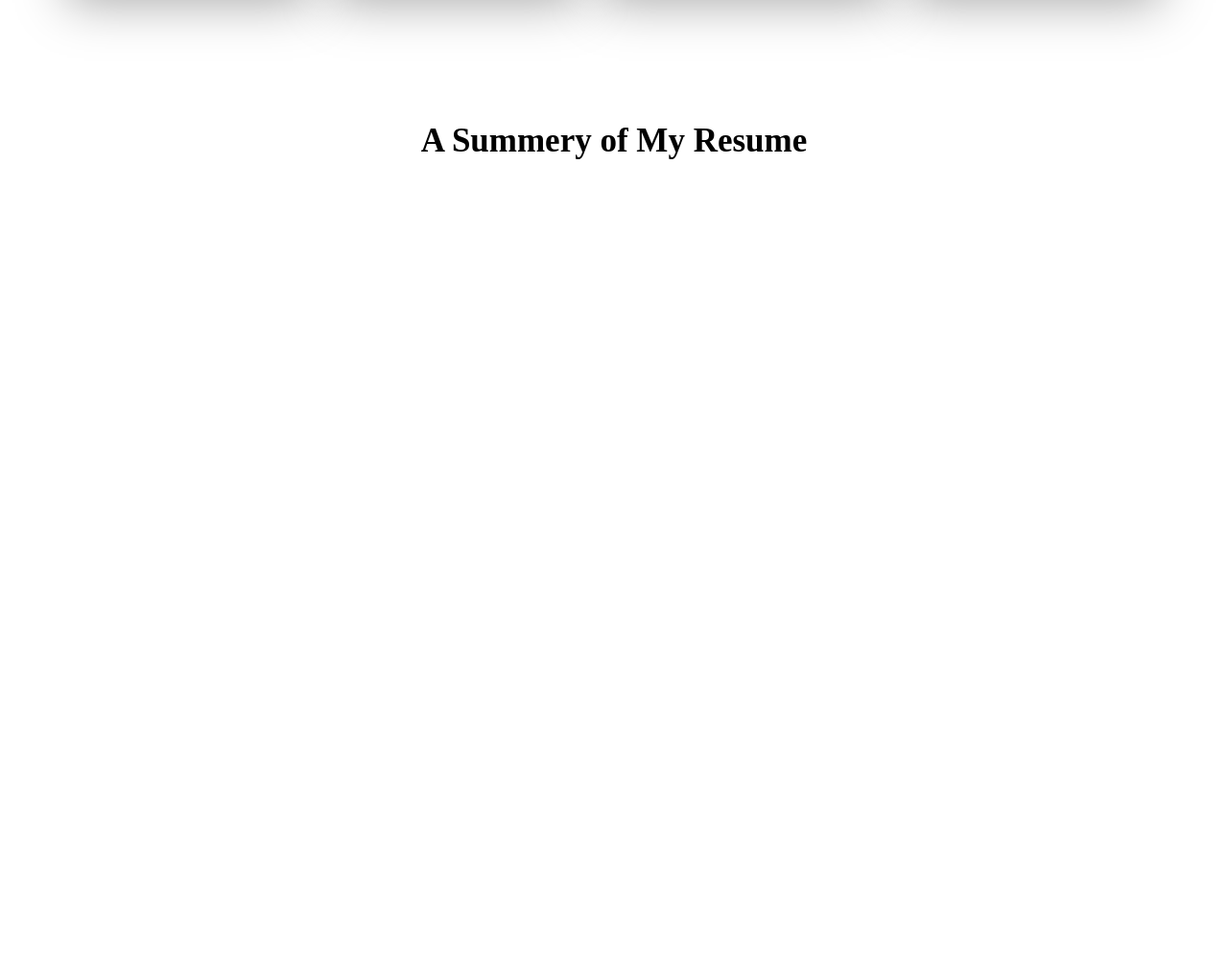
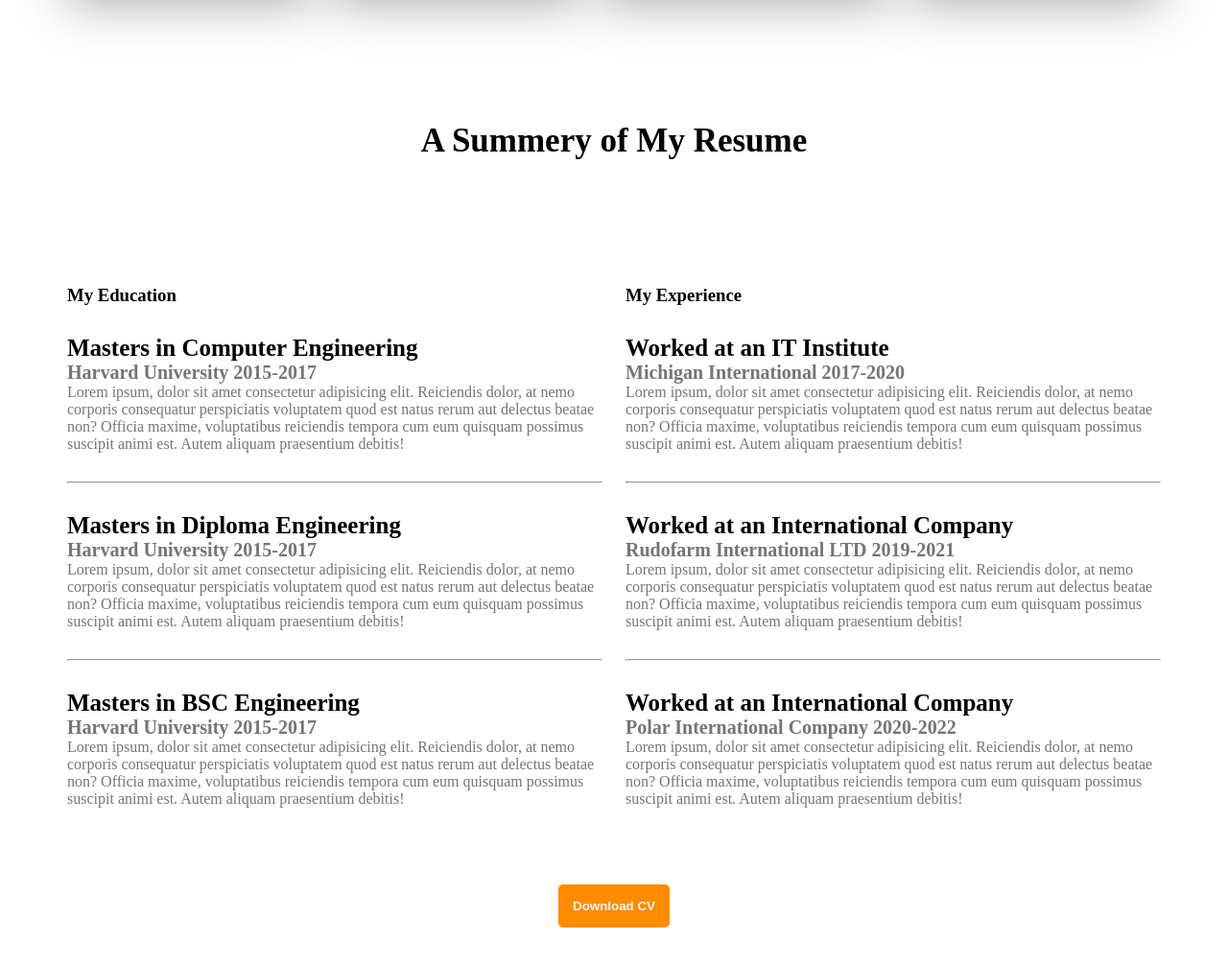
Before and after one commit to HasibUddin1/developer-portfolio, a plain HTML site: page index.html in a window 1280 px wide. Shown: the part 1964-2969 px from the top of the page at 96% size. Before the commit the page ends 2261 px from the top, so only its background shows below. Drawn offline with Linux system fonts and the light colour scheme.

Commit message:
added experience

```diff
--- a/index.html
+++ b/index.html
@@ -88,7 +88,52 @@
             </div>
         </section>
         <section class="resume">
-            <h3 class="resume-title">A Summery of My Resume</h3>
+            <h3 class="section-title">A Summery of My Resume</h3>
+            <div class="resume-content">
+                <div>
+                    <h3 class="resume-title">My Education</h3>
+                    <div class="resume-item">
+                        <h4 class="title">Masters in Computer Engineering</h4>
+                        <h5 class="sub-title">Harvard University 2015-2017</h5>
+                        <p class="description">Lorem ipsum, dolor sit amet consectetur adipisicing elit. Reiciendis dolor, at nemo corporis consequatur perspiciatis voluptatem quod est natus rerum aut delectus beatae non? Officia maxime, voluptatibus reiciendis tempora cum eum quisquam possimus suscipit animi est. Autem aliquam praesentium debitis!</p>
+                    </div>
+                    <hr>
+                    <div class="resume-item">
+                        <h4 class="title">Masters in Diploma Engineering</h4>
+                        <h5 class="sub-title">Harvard University 2015-2017</h5>
+                        <p class="description">Lorem ipsum, dolor sit amet consectetur adipisicing elit. Reiciendis dolor, at nemo corporis consequatur perspiciatis voluptatem quod est natus rerum aut delectus beatae non? Officia maxime, voluptatibus reiciendis tempora cum eum quisquam possimus suscipit animi est. Autem aliquam praesentium debitis!</p>
+                    </div>
+                    <hr>
+                    <div class="resume-item">
+                        <h4 class="title">Masters in BSC Engineering</h4>
+                        <h5 class="sub-title">Harvard University 2015-2017</h5>
+                        <p class="description">Lorem ipsum, dolor sit amet consectetur adipisicing elit. Reiciendis dolor, at nemo corporis consequatur perspiciatis voluptatem quod est natus rerum aut delectus beatae non? Officia maxime, voluptatibus reiciendis tempora cum eum quisquam possimus suscipit animi est. Autem aliquam praesentium debitis!</p>
+                    </div>
+
+                </div>
+                <div>
+                    <h3 class="resume-title">My Experience</h3>
+                    <div class="resume-item">
+                        <h4 class="title">Worked at an IT Institute</h4>
+                        <h5 class="sub-title">Michigan International 2017-2020</h5>
+                        <p class="description">Lorem ipsum, dolor sit amet consectetur adipisicing elit. Reiciendis dolor, at nemo corporis consequatur perspiciatis voluptatem quod est natus rerum aut delectus beatae non? Officia maxime, voluptatibus reiciendis tempora cum eum quisquam possimus suscipit animi est. Autem aliquam praesentium debitis!</p>
+                    </div>
+                    <hr>
+                    <div class="resume-item">
+                        <h4 class="title">Worked at an International Company </h4>
+                        <h5 class="sub-title">Rudofarm International LTD 2019-2021</h5>
+                        <p class="description">Lorem ipsum, dolor sit amet consectetur adipisicing elit. Reiciendis dolor, at nemo corporis consequatur perspiciatis voluptatem quod est natus rerum aut delectus beatae non? Officia maxime, voluptatibus reiciendis tempora cum eum quisquam possimus suscipit animi est. Autem aliquam praesentium debitis!</p>
+                    </div>
+                    <hr><div class="resume-item">
+                        <h4 class="title">Worked at an International Company</h4>
+                        <h5 class="sub-title">Polar International Company 2020-2022</h5>
+                        <p class="description">Lorem ipsum, dolor sit amet consectetur adipisicing elit. Reiciendis dolor, at nemo corporis consequatur perspiciatis voluptatem quod est natus rerum aut delectus beatae non? Officia maxime, voluptatibus reiciendis tempora cum eum quisquam possimus suscipit animi est. Autem aliquam praesentium debitis!</p>
+                    </div>
+                </div>
+            </div>
+            <div class="resume-button">
+                <button class="btn-text">Download CV</button>
+            </div>
         </section>
     </main>
     <footer>
--- a/styles/portfolio.css
+++ b/styles/portfolio.css
@@ -23,10 +23,12 @@ nav {
     justify-content: space-between;
     margin: 0 200px;
 }
+
 /* creating space in list items */
 nav ul li {
     margin-left: 50px;
 }
+
 /* button text decoration */
 .btn-text {
     padding: 15px;
@@ -97,47 +99,83 @@ main {
     max-width: 1140px;
     margin: 0 auto;
 }
+
 /* table info aligning */
-.about-info-container{
+.about-info-container {
     display: flex;
     justify-content: space-around;
     margin-top: 20px;
     margin-bottom: 20px;
 }
-.info-title{
+
+.info-title {
     font-size: 20px;
 }
-.info-description{
+
+.info-description {
     font-size: 20px;
     font-weight: 700;
 }
+
 /* My skills section aligning */
-.skill-container{
+.skill-container {
     display: flex;
     gap: 24px;
 }
-.my-skills-style{
+
+.my-skills-style {
     font-size: 35px;
     text-align: center;
     margin-top: 130px;
     margin-bottom: 130px;
 }
-.skill-title{
+
+.skill-title {
     font-weight: 700;
     font-size: 20px;
     margin-top: 30px;
     margin-bottom: 20px;
 }
-.skill-info{
+
+.skill-info {
     background-color: #ffffff;
     box-shadow: 0px 6px 50px darkgray;
     padding: 30px;
 }
+
 /* Resume Styles */
-.resume-title{
+.section-title {
     margin-top: 130px;
     text-align: center;
     margin-bottom: 130px;
     font-size: 35px;
     font-weight: 700;
 }
+
+.resume-content {
+    display: flex;
+    gap: 24px;
+}
+
+.resume .title {
+    font-size: 25px;
+    font-weight: 700;
+}
+.resume .sub-title {
+    color: #757575;
+    font-size: 20px;
+    font-weight: 600;
+}
+
+.resume .description {
+    color: #757575;
+}
+.resume-item{
+    margin-bottom: 30px;
+    margin-top: 30px;
+}
+.resume-button{
+    margin-top: 50px;
+    text-align: center;
+    margin-bottom: 50px;
+}
```
